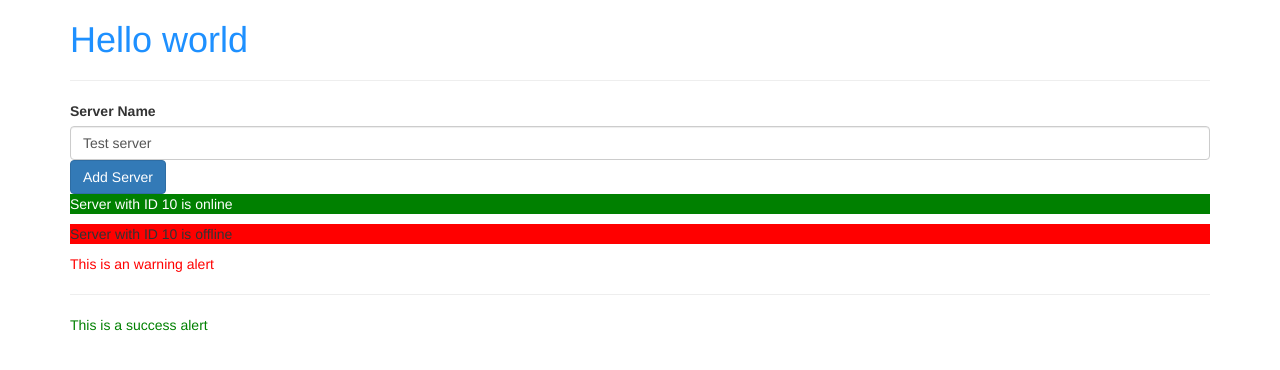
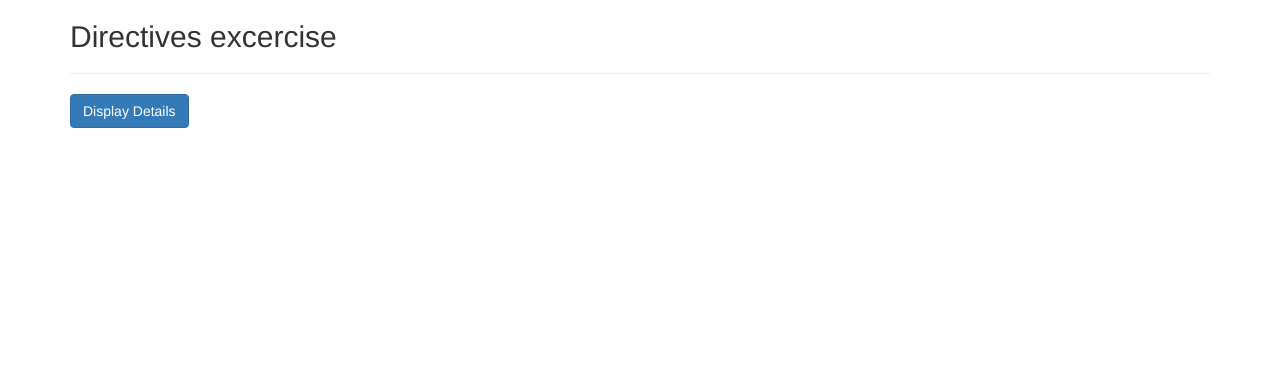
Before and after one commit to gjzim/angular-complete-guide, an Angular app: page / in a window 1280 px wide. Shown: the top 370 px of the page. Built offline with nearby package versions, Linux system fonts and the light colour scheme.

Commit message:
Directive excercise complete

```diff
--- a/src/app/app.component.css
+++ b/src/app/app.component.css
@@ -1,3 +1,7 @@
 h1 {
   color: green;
 }
+
+.white-text {
+  color: white;
+}
--- a/src/app/app.component.html
+++ b/src/app/app.component.html
@@ -1,10 +1,13 @@
 <div class="container">
-  <div class="col-12">
+  <!-- <div class="col-12">
     <h1>Hello world</h1>
     <hr />
     <app-servers></app-servers>
   </div>
   <div class="col-12">
     <app-warning-alert></app-warning-alert>
+  </div> -->
+  <div class="col-12">
+    <app-directives-excercise></app-directives-excercise>
   </div>
 </div>
--- a/src/app/app.module.ts
+++ b/src/app/app.module.ts
@@ -8,6 +8,7 @@ import { ServersComponent } from './servers/servers.component';
 import { WarningAlertComponent } from './warning-alert/warning-alert.component';
 import { SuccessAlertComponent } from './success-alert/success-alert.component';
 import { DataBindingExcercise } from './data-binding-excercise/data-binding-excercise.component';
+import { DirectivesExcerciseComponent } from './directives-excercise/directives-excercise.component';
 
 @NgModule({
   declarations: [
@@ -17,6 +18,7 @@ import { DataBindingExcercise } from './data-binding-excercise/data-binding-exce
     WarningAlertComponent,
     SuccessAlertComponent,
     DataBindingExcercise,
+    DirectivesExcerciseComponent,
   ],
   imports: [BrowserModule, FormsModule],
   providers: [],
--- /dev/null
+++ b/src/app/directives-excercise/directives-excercise.component.html
@@ -0,0 +1,18 @@
+<h2>Directives excercise</h2>
+<hr />
+
+<button type="button" class="btn btn-primary" (click)="onToggleDetails()">
+  {{ showDetails ? "Hide" : "Display" }} Details
+</button>
+<p *ngIf="showDetails">Secret Password = tuna</p>
+
+<div>
+  <p
+    *ngFor="let click of clicks"
+    [ngStyle]="{ backgroundColor: click.serial >= 5 ? 'blue' : 'none' }"
+    [ngClass]="{ 'white-text': click.serial >= 5 }"
+  >
+    {{ click.serial }}: {{ click.time }} | Show Details:
+    {{ click.showDetails.toString() }}
+  </p>
+</div>
--- /dev/null
+++ b/src/app/directives-excercise/directives-excercise.component.ts
@@ -0,0 +1,28 @@
+import { Component } from '@angular/core';
+
+@Component({
+  selector: 'app-directives-excercise',
+  templateUrl: './directives-excercise.component.html',
+  styles: [
+    `
+      p.white-text {
+        color: white !important;
+      }
+    `,
+  ],
+})
+export class DirectivesExcerciseComponent {
+  showDetails = false;
+  clickCount = 0;
+  clicks = [];
+
+  onToggleDetails() {
+    this.clickCount += 1;
+    this.showDetails = !this.showDetails;
+    this.clicks.push({
+      serial: this.clickCount,
+      time: new Date().toISOString(),
+      showDetails: this.showDetails,
+    });
+  }
+}
```
